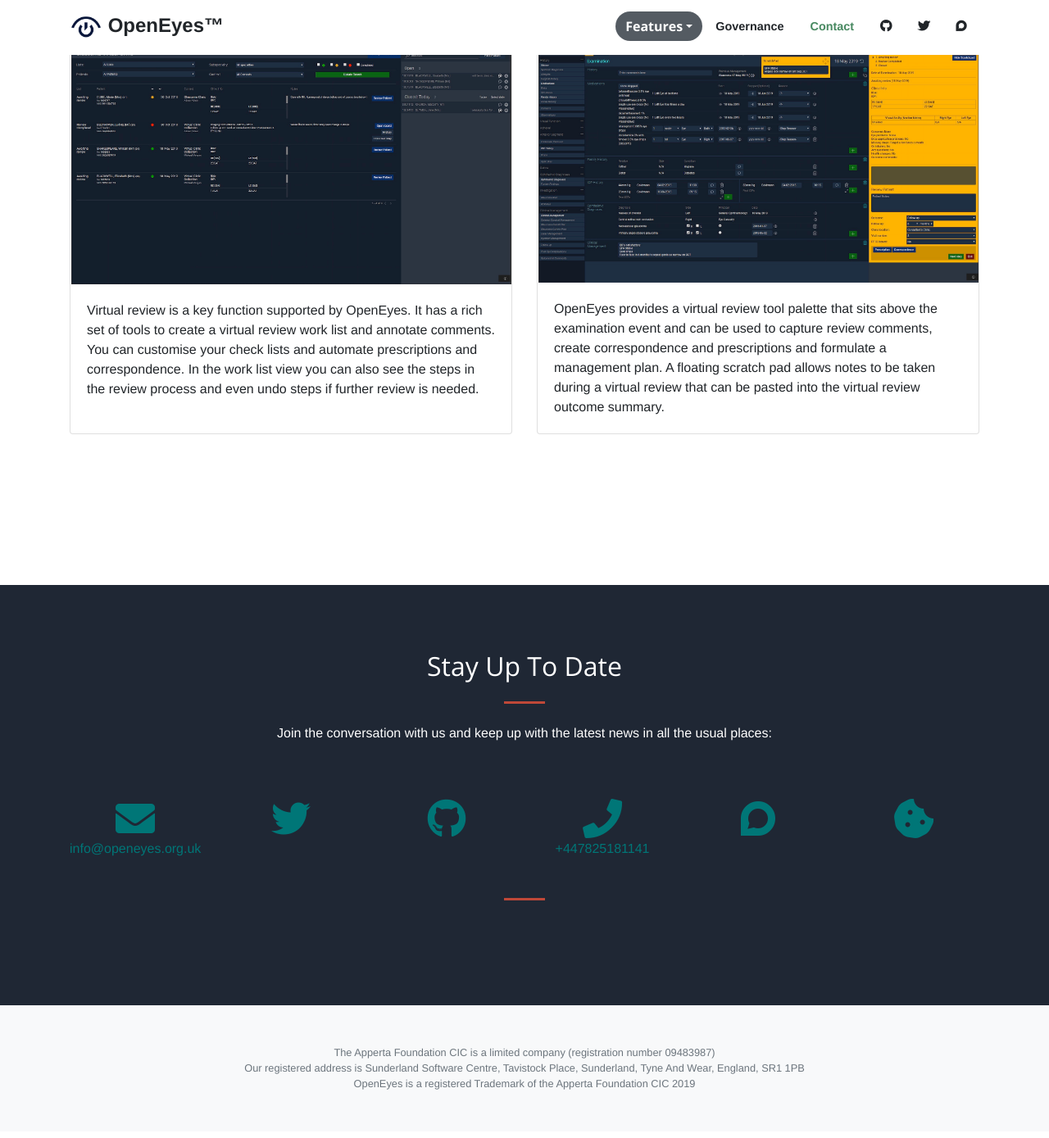
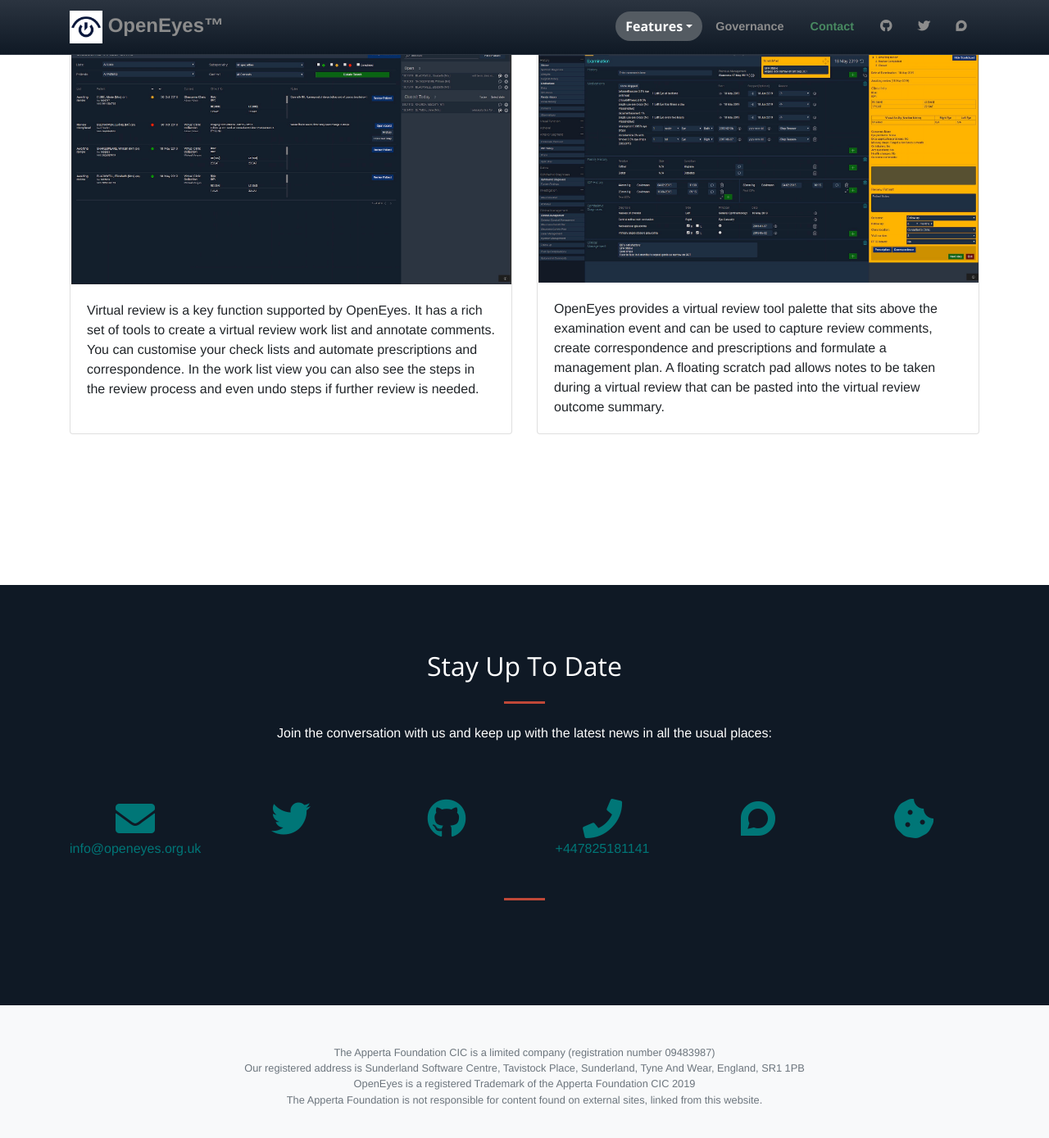
Before and after one commit to openeyes/openeyes.github.io, a Jekyll site: the page built from _pages/oedetail.md, in a window 1280 px wide and 1400 px high, scrolled down 12885 px. Shown: the top 1389 px of the window at 82% size. Built offline with Jekyll 4.4.1, drawn with Linux system fonts in a browser that asks for light colours; nearby versions of some CDN libraries; some web fonts are replaced.

Commit message:
Style Update

```diff
--- a/_includes/footer.html
+++ b/_includes/footer.html
@@ -1,5 +1,5 @@
 <!-- <section id="contact" class="bg-secondary text-white">-->
-        <section id="contact" style="background-color: #1F2734">
+        <section id="contact" class="text-white bg-dark">
             <div class="container text-white">
               <div class="row">
                 <div class="col-lg-8 mx-auto text-center text-white">
--- a/_includes/header.html
+++ b/_includes/header.html
@@ -1,8 +1,8 @@
 <body id="page-top">
     <!-- Navigation -->
-    <nav class="navbar navbar-expand-lg navbar-light fixed-top bg-white" id="mainNav">
+    <nav class="navbar navbar-expand-lg navbar-light fixed-top bg-dark" id="mainNav" style="background-image: linear-gradient(#2B3440,#0F1925);">
       <div class="container">
-        <a class="navbar-brand js-scroll-trigger" href="{{ site.url }}#page-top"><img src="/img/logo.png" height="40"> OpenEyes™</a>
+        <a class="navbar-brand js-scroll-trigger" href="{{ site.url }}#page-top"><img src="/img/logo-neg.png" height="40"> OpenEyes™</a>
         <button class="navbar-toggler navbar-toggler-right" type="button" data-toggle="collapse" data-target="#navbarResponsive" aria-controls="navbarResponsive" aria-expanded="false" aria-label="Toggle navigation">
           <span class="navbar-toggler-icon"></span>
         </button>
@@ -12,7 +12,7 @@
             <a class="nav-link js-scroll-trigger" href="{{ site.url }}#about">About</a>
             </li>
             <li class="nav-item">
-              <a class="nav-link js-scroll-trigger" href="{{ site.url }}#services">Governance</a>
+              <a class="nav-link js-scroll-trigger" href="{{ site.url }}#governance">Governance</a>
             </li>
             {% assign psize = site.posts | size %}
             {% if psize == 0 %}
--- a/_includes/page-footer.html
+++ b/_includes/page-footer.html
@@ -1,6 +1,6 @@
  <!-- <section id="contact" class="bg-secondary text-white">-->
-        <section id="contact" style="background-color: #1F2734">
-            <div class="container">
+        <section id="contact" class="text-white bg-dark">
+            <div class="container text-white">
               <div class="row">
                 <div class="col-lg-8 mx-auto text-center text-white">
                   <h2 class="section-heading">Stay Up To Date</h2>
@@ -41,6 +41,7 @@
             </div>
           </section>
 
+
     <!-- Footer -->
   <footer class="bg-light py-5">
     <div class="container">
@@ -48,6 +49,7 @@
 
 Our registered address is Sunderland Software Centre, Tavistock Place, Sunderland, Tyne And Wear, England, SR1 1PB<br>
       OpenEyes is a registered Trademark of the Apperta Foundation CIC 2019</br>
+      The Apperta Foundation is not responsible for content found on external sites, linked from this website.</br>
     </div>
   </footer>
 
--- a/_includes/page-header.html
+++ b/_includes/page-header.html
@@ -1,6 +1,6 @@
 <body id="page-top">
     <!-- Navigation -->
-    <nav class="navbar navbar-expand-lg navbar-light fixed-top bg-white" id="mainNav">
+    <nav class="navbar navbar-expand-lg navbar-light fixed-top bg-dark" id="mainNav" style="background-image: linear-gradient(#2B3440,#0F1925);">
       <div class="container">
         <a class="navbar-brand js-scroll-trigger" href="{{ site.url }}#page-top"><img src="/img/logo.png" height="40"> OpenEyes™</a>
         <button class="navbar-toggler navbar-toggler-right" type="button" data-toggle="collapse" data-target="#navbarResponsive" aria-controls="navbarResponsive" aria-expanded="false" aria-label="Toggle navigation">
```
Also changed, not shown: other parts of _includes/page-footer.html (+0 -21 lines), css/creative.css (+30 -27 lines), index.html (+25 -18 lines), css/creative.min.css, img/logo-neg.png (added).
